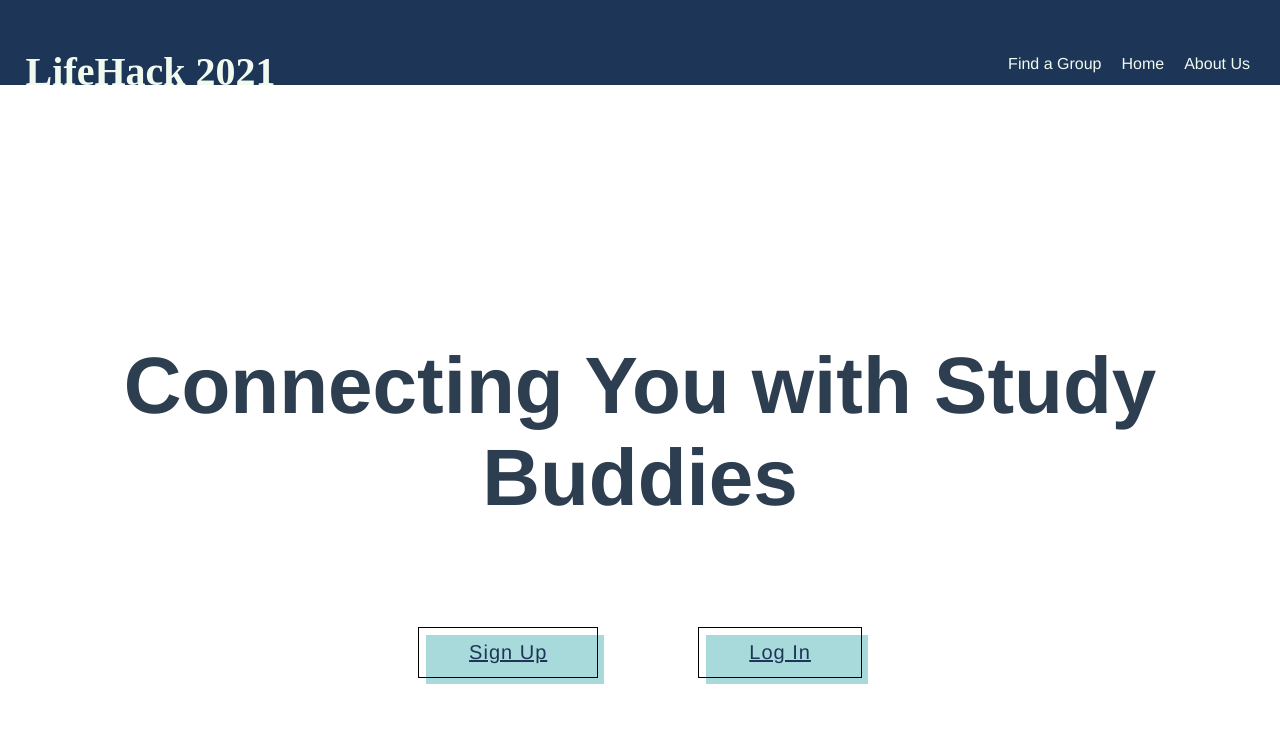
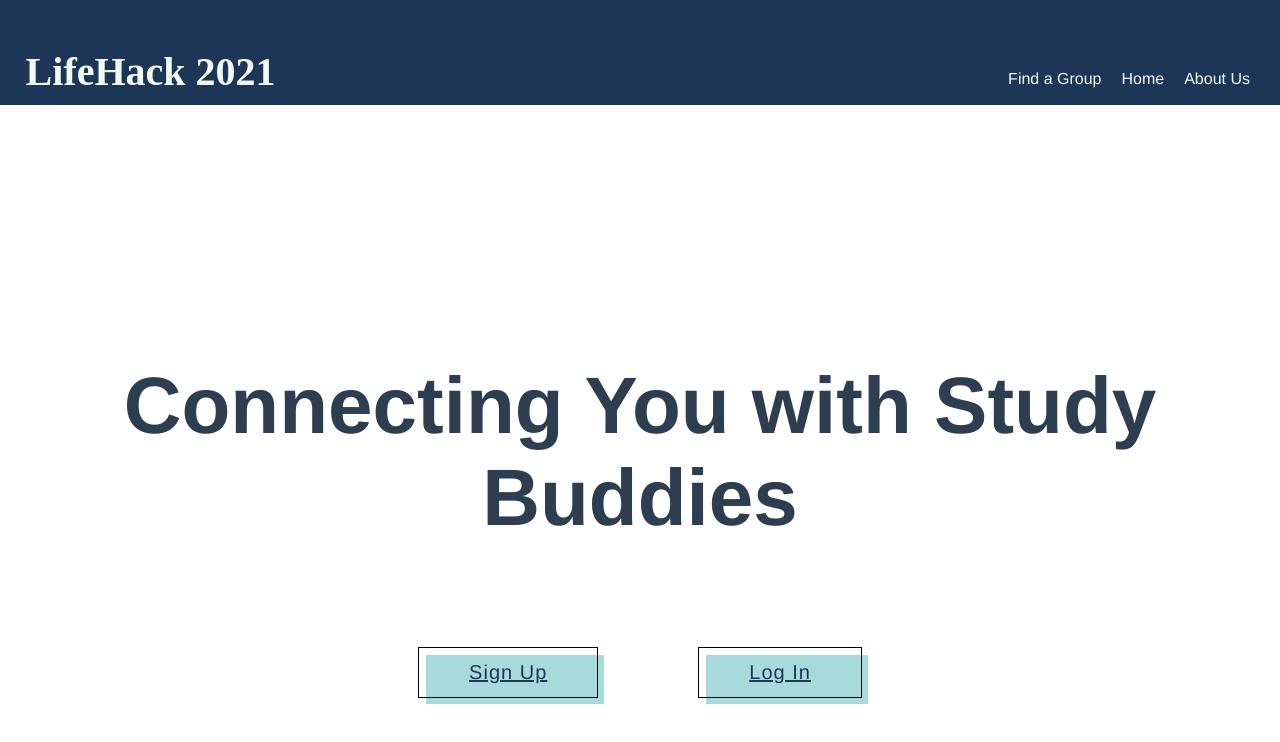
Before and after one commit to sabyeo/lifehack, a Vue app: page / in a window 1280 px wide. Shown: the top 742 px of the page. Built offline with nearby package versions, Linux system fonts and the light colour scheme; no server answers.

Commit message:
Fixed header

```diff
--- a/src/components/Header.vue
+++ b/src/components/Header.vue
@@ -47,7 +47,7 @@ export default {
     border-bottom-style: solid;
     border-bottom-color: white;
     border-bottom-width: 1px;
-    height:80px;
+    height:100px;
     width: 100%;
     top: 0;
     padding-bottom: 5px;
@@ -73,7 +73,7 @@ a{
 .links{
   padding-right: 10px;
   float: right;
-  margin-top: 55px;
+  margin-top: 70px;
 }
 
 #index{
```
